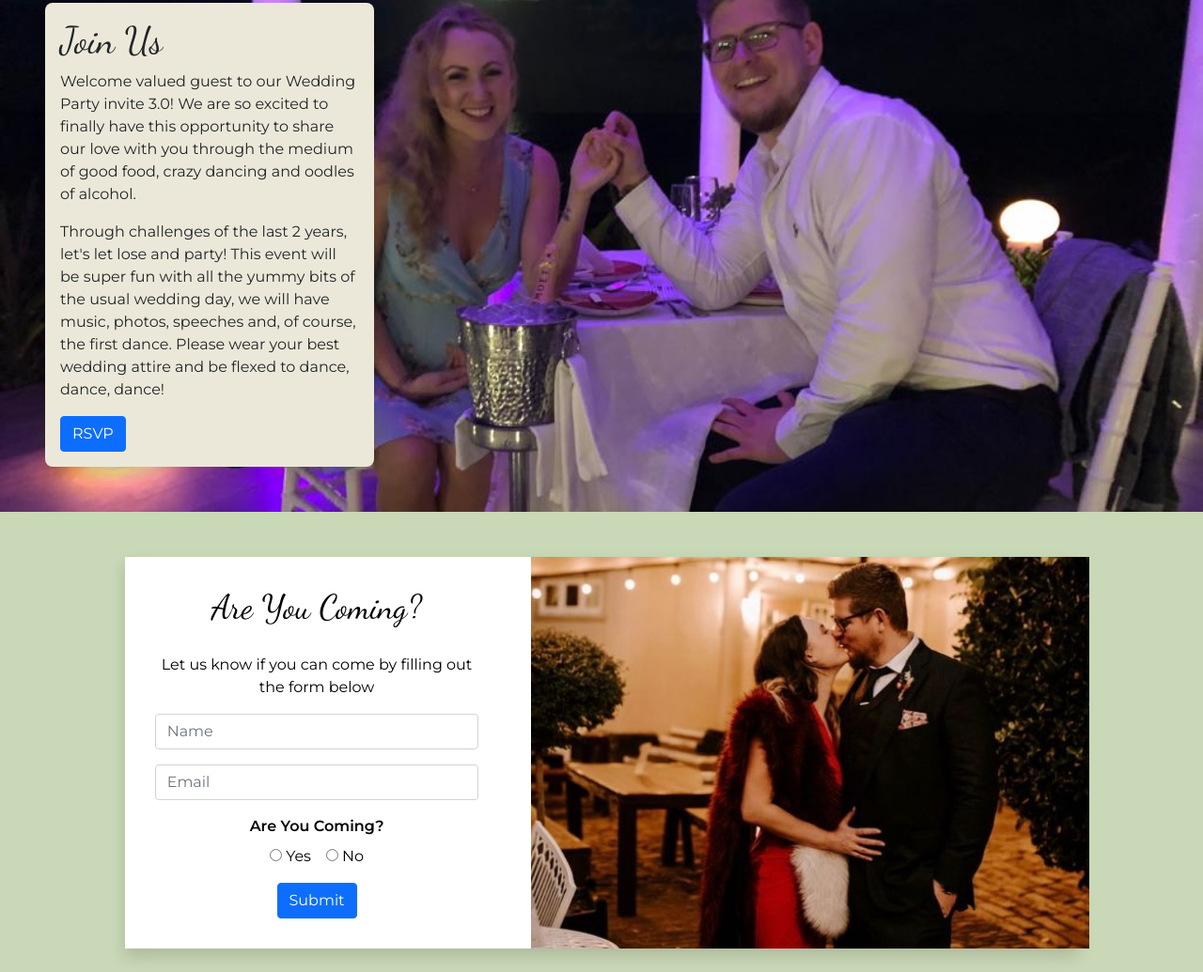
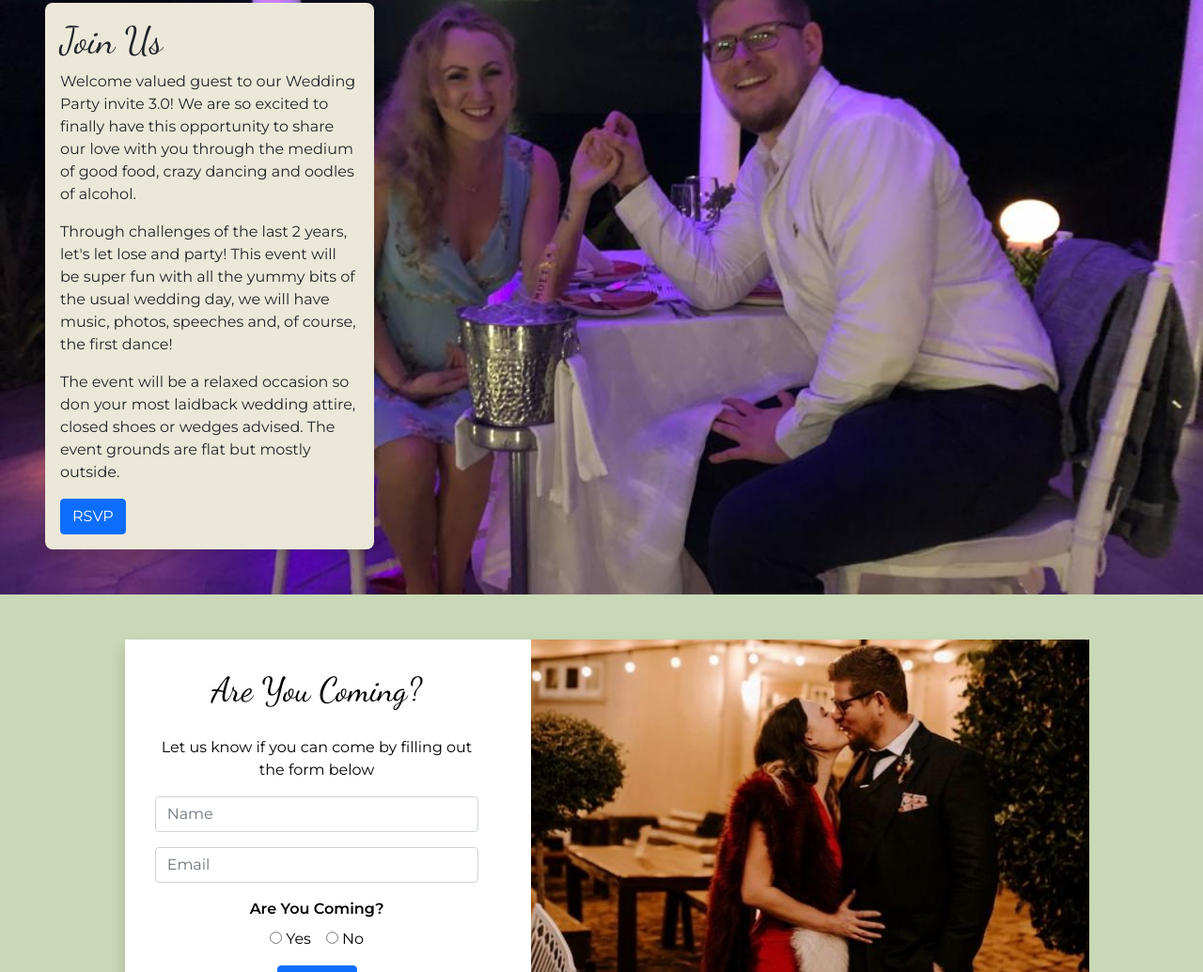
Before and after one commit to cattstibbswed/cattstibbswed.github.io, a plain HTML site: page index.html in a window 1280 px wide. Shown: the part 1782-2817 px from the top of the page at 94% size. Drawn offline with nearby package versions, Linux system fonts and the light colour scheme.

Commit message:
Update index.html

```diff
--- a/index.html
+++ b/index.html
@@ -26,7 +26,6 @@
     <noscript>You need to enable JavaScript to run this app.</noscript>
   <header id="headerSection" class="header">
     <nav class="navbar navbar-expand-md">
-      <!-- <a class="navbar-brand navbar__brand" href="#headerSection">Nicola Evans | Fine Art</a> -->
       <button class="navbar-toggler" type="button" data-toggle="collapse" data-target="#navbarSupportedContent" aria-controls="navbarSupportedContent" aria-expanded="false" aria-label="Toggle navigation">
         <i class="fa fa-bars"></i>
       </button>
@@ -132,8 +131,11 @@
                 Welcome valued guest to our Wedding Party invite 3.0! We are so excited to finally have this opportunity to share our love with you through the medium of good food, crazy dancing and oodles of alcohol.
             </p>
             <p>
-                Through challenges of the last 2 years, let's let lose and party! This event will be super fun with all the yummy bits of the usual wedding day, we will have music, photos, speeches and, of course, the first dance. Please wear your best wedding attire and be flexed to dance, dance, dance!
+                Through challenges of the last 2 years, let's let lose and party! This event will be super fun with all the yummy bits of the usual wedding day, we will have music, photos, speeches and, of course, the first dance!
             </p>
+          <p>
+            The event will be a relaxed occasion so don your most laidback wedding attire, closed shoes or wedges advised. The event grounds are flat but mostly outside.
+          </p>
             <a href="#form" class="btn btn-primary">RSVP</a>
         </div>
     </section>
```
